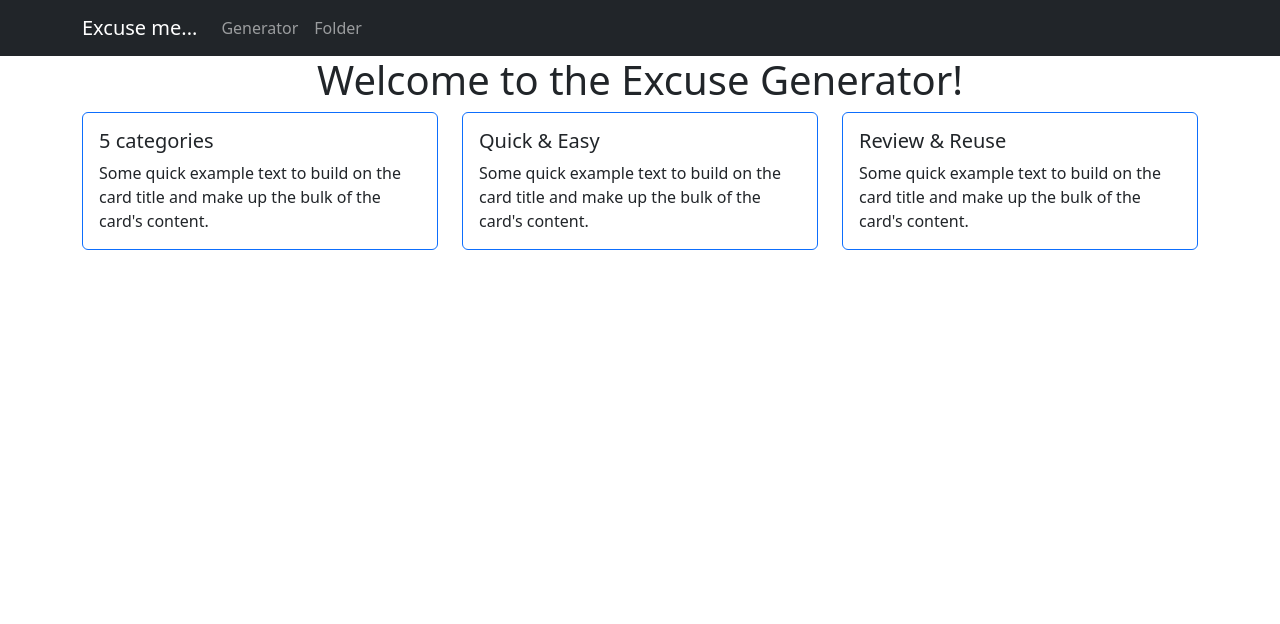
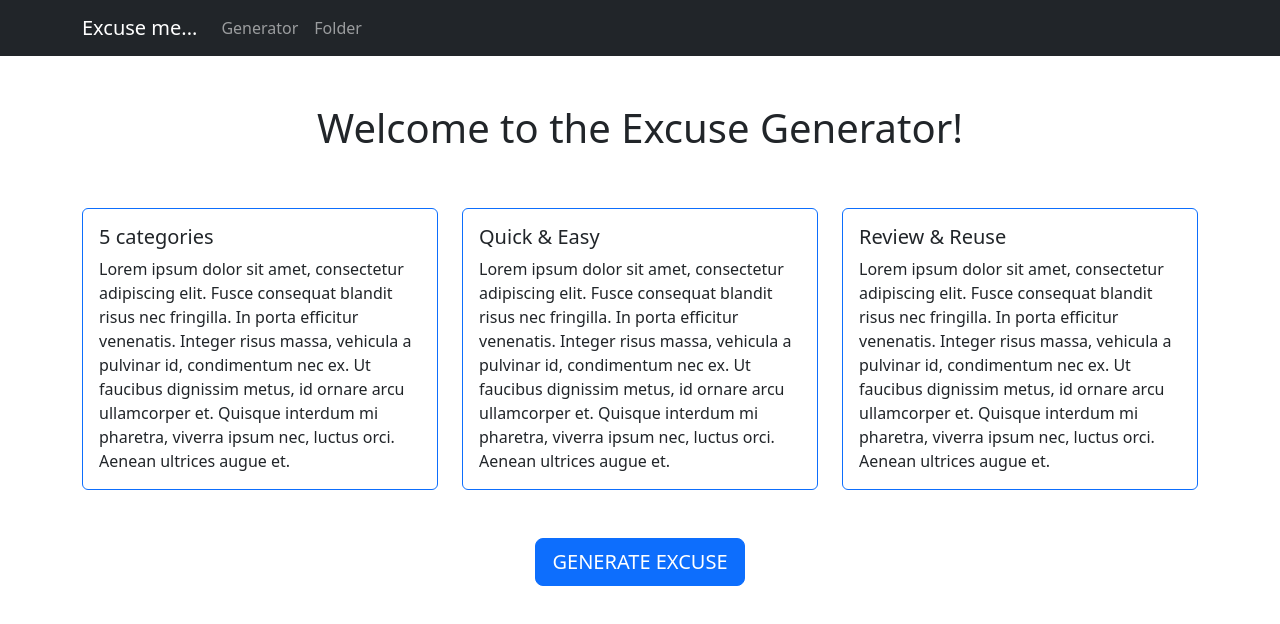
Before and after one commit to MiuMiuMiuMiuMiu/excuse, a React (Create React App) app in the folder my-app/: page / in a window 1280 px wide. Shown: the top 624 px of the page. Built offline with nearby package versions, Linux system fonts and the light colour scheme.

Commit message:
Title and cards column-direction. Added button.
Also added css-file

```diff
--- a/my-app/src/App.js
+++ b/my-app/src/App.js
@@ -6,6 +6,8 @@ import ThemeProvider from 'react-bootstrap/ThemeProvider'
 import Row from 'react-bootstrap/Row';
 import Col from 'react-bootstrap/Col';
 import Card from 'react-bootstrap/Card';
+import Button from 'react-bootstrap/Button';
+import './style.css';
 
 function App() {
   return (
@@ -26,20 +28,19 @@ function App() {
             </Navbar.Collapse>
           </Container>
         </Navbar>
-        <Container>
-          <Row>
+        <Container className="d-flex align-items-center flex-column">
+          <Row className="pt-5">
             <Col>
               <h1 className="text-center">Welcome to the Excuse Generator!</h1>
             </Col>
           </Row>
-          <Row className="justify-content-md-center">
+          <Row className="justify-content-md-center pt-5">
             <Col sm>
               <Card border="primary">
                 <Card.Body>
                   <Card.Title>5 categories</Card.Title>
                   <Card.Text>
-                    Some quick example text to build on the card title and make up the
-                    bulk of the card's content.
+                    Lorem ipsum dolor sit amet, consectetur adipiscing elit. Fusce consequat blandit risus nec fringilla. In porta efficitur venenatis. Integer risus massa, vehicula a pulvinar id, condimentum nec ex. Ut faucibus dignissim metus, id ornare arcu ullamcorper et. Quisque interdum mi pharetra, viverra ipsum nec, luctus orci. Aenean ultrices augue et.
                   </Card.Text>
                 </Card.Body>
               </Card>
@@ -49,8 +50,7 @@ function App() {
                 <Card.Body>
                   <Card.Title>Quick &amp; Easy</Card.Title>
                   <Card.Text>
-                    Some quick example text to build on the card title and make up the
-                    bulk of the card's content.
+                  Lorem ipsum dolor sit amet, consectetur adipiscing elit. Fusce consequat blandit risus nec fringilla. In porta efficitur venenatis. Integer risus massa, vehicula a pulvinar id, condimentum nec ex. Ut faucibus dignissim metus, id ornare arcu ullamcorper et. Quisque interdum mi pharetra, viverra ipsum nec, luctus orci. Aenean ultrices augue et.
                   </Card.Text>
                 </Card.Body>
               </Card>
@@ -60,11 +60,15 @@ function App() {
                 <Card.Body>
                   <Card.Title>Review &amp; Reuse</Card.Title>
                   <Card.Text>
-                    Some quick example text to build on the card title and make up the
-                    bulk of the card's content.
+                  Lorem ipsum dolor sit amet, consectetur adipiscing elit. Fusce consequat blandit risus nec fringilla. In porta efficitur venenatis. Integer risus massa, vehicula a pulvinar id, condimentum nec ex. Ut faucibus dignissim metus, id ornare arcu ullamcorper et. Quisque interdum mi pharetra, viverra ipsum nec, luctus orci. Aenean ultrices augue et.
                   </Card.Text>
                 </Card.Body>
               </Card>
+            </Col>
+          </Row>
+          <Row className="pt-5">
+            <Col>
+              <Button variant="primary" size="lg">GENERATE EXCUSE</Button>
             </Col>
           </Row>
         </Container>
```
Also changed, not shown: my-app/src/style.css (added).
